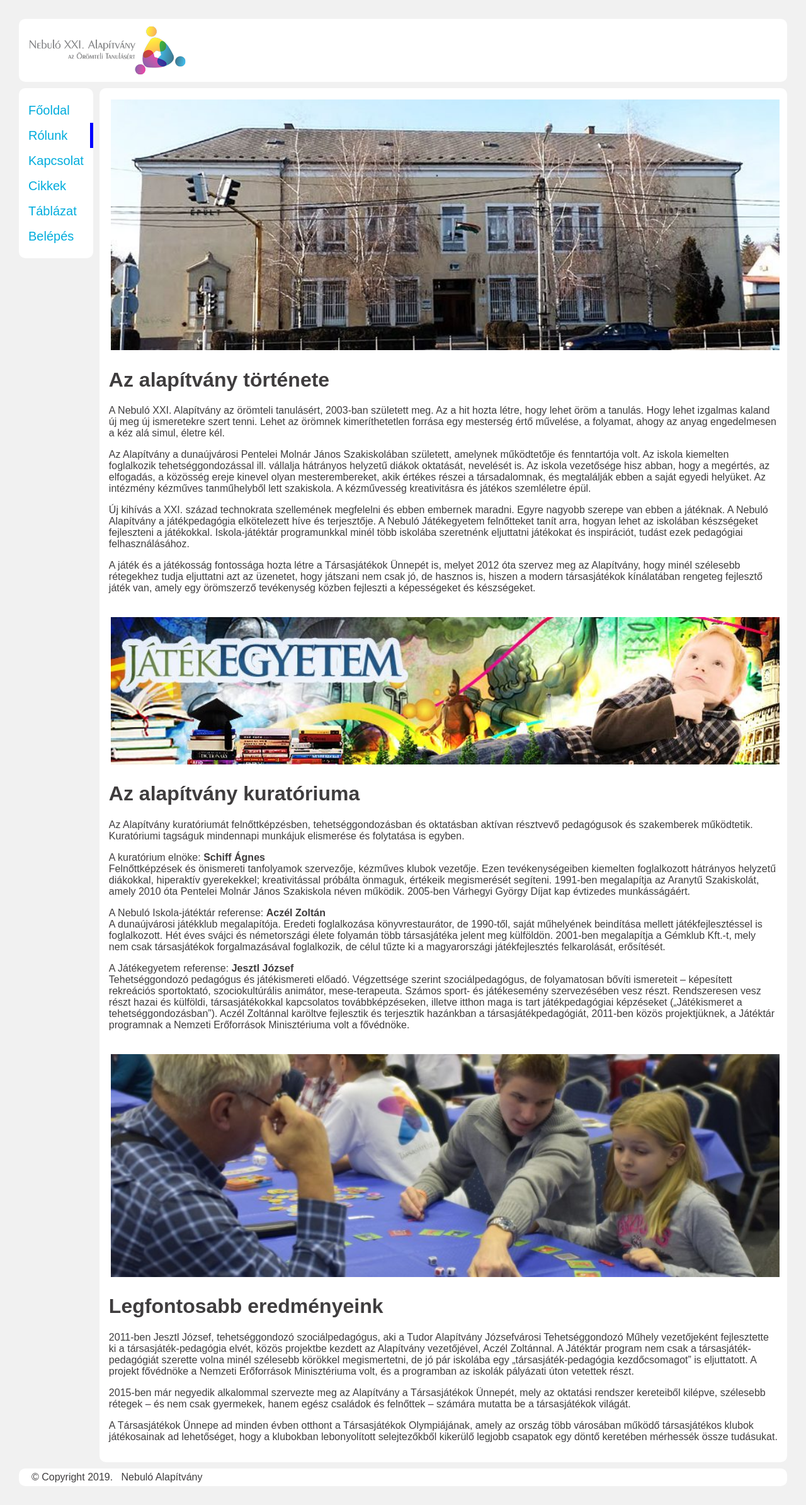
After one commit to trzsolt/webprog, a PHP site: page /?oldal=rolunk in a window 1280 px wide. The commit adds this page. Shown: the whole page at 63% size. Run offline with PHP 8.4, Linux system fonts and the light colour scheme; some libraries are stand-ins or nearby versions.

Commit message:
Rólunk oldal kb kész.

```diff
--- a/includes/config.inc.php
+++ b/includes/config.inc.php
@@ -16,7 +16,7 @@
 
 $oldalak = array(
 	'/' => array('fajl' => 'fooldal', 'szoveg' => 'Főoldal', 'menun' => array(1,1)),
-	'bemutatkozas' => array('fajl' => 'bemutatkozas', 'szoveg' => 'Bemutatkozás', 'menun' => array(1,1)),
+	'rolunk' => array('fajl' => 'rolunk', 'szoveg' => 'Rólunk', 'menun' => array(1,1)),
 	'kapcsolat' => array('fajl' => 'kapcsolat', 'szoveg' => 'Kapcsolat', 'menun' => array(1,1)),
 	'cikkek' => array('fajl' => 'cikkek', 'szoveg' => 'Cikkek', 'menun' => array(1,1)),
     'tablazat' => array('fajl' => 'tablazat', 'szoveg' => 'Táblázat', 'menun' => array(1,1)),
--- a/templates/pages/fooldal.tpl.php
+++ b/templates/pages/fooldal.tpl.php
@@ -1,4 +1,4 @@
 <h2>Ez az oldal egy egyetemi leadandó feladataként készült. A Nebuló Alapítvány jelenleg éles oldalát <a href="http://nebuloalapitvany.hu" target="new">itt tekintheti meg</a>.</h2>
 <div align="center"><img src="./images/2019.jpg" width="80%"></div>
-<h1>Várunk idén is a Társasjátékok ünnepén!</h3>
+<h1>Várunk idén is a Társasjátékok ünnepén!</h1>
 <p>A Társasjátékok ünnepe 2019. november 23-24-én kerül megrendezésre a Lurdy házban. Az immár 8. alkalommal megtartott Társasjátékok ünnepe és társasjátékvásár szombaton 10.00-19.00 óra között, vasárnap pedig 10.00-18.00 között várja a modern társasjátékok iránt érdeklődőket. A társasjátékok országos fesztiváljára jegyek elővételben is kaphatók lesznek, kérjük, hogy figyeljétek az ezzel kapcsolatos híreket! Társasjátékozni jó!</p>
--- /dev/null
+++ b/templates/pages/rolunk.tpl.php
@@ -0,0 +1,22 @@
+<div align="center"><img src="./images/about1.jpg" width="100%"></div>
+<h1>Az alapítvány története</h1>
+<p>A Nebuló XXI. Alapítvány az örömteli tanulásért, 2003-ban született meg. Az a hit hozta létre, hogy lehet öröm a tanulás. Hogy lehet izgalmas kaland új meg új ismeretekre szert tenni. Lehet az örömnek kimeríthetetlen forrása egy mesterség értő művelése, a folyamat, ahogy az anyag engedelmesen a kéz alá simul, életre kél.</p>
+<p>Az Alapítvány a dunaújvárosi Pentelei Molnár János Szakiskolában született, amelynek működtetője és fenntartója volt. Az iskola kiemelten foglalkozik tehetséggondozással ill. vállalja hátrányos helyzetű diákok oktatását, nevelését is. Az iskola vezetősége hisz abban, hogy a megértés, az elfogadás, a közösség ereje kinevel olyan mesterembereket, akik értékes részei a társadalomnak, és megtalálják ebben a saját egyedi helyüket. Az intézmény kézműves tanműhelyből lett szakiskola. A kézművesség kreativitásra és játékos szemléletre épül.</p>
+<p>Új kihívás a XXI. század technokrata szellemének megfelelni és ebben embernek maradni. Egyre nagyobb szerepe van ebben a játéknak. A Nebuló Alapítvány a játékpedagógia elkötelezett híve és terjesztője. A Nebuló Játékegyetem felnőtteket tanít arra, hogyan lehet az iskolában készségeket fejleszteni a játékokkal. Iskola-játéktár programunkkal minél több iskolába szeretnénk eljuttatni játékokat és inspirációt, tudást ezek pedagógiai felhasználásához.</p>
+<p>A játék és a játékosság fontossága hozta létre a Társasjátékok Ünnepét is, melyet 2012 óta szervez meg az Alapítvány, hogy minél szélesebb rétegekhez tudja eljuttatni azt az üzenetet, hogy játszani nem csak jó, de hasznos is, hiszen a modern társasjátékok kínálatában rengeteg fejlesztő játék van, amely egy örömszerző tevékenység közben fejleszti a képességeket és készségeket.</p>
+<br />
+<div align="center"><img src="./images/about2.jpg" width="100%"></div>
+<h1>Az alapítvány kuratóriuma</h1>
+<p>Az Alapítvány kuratóriumát felnőttképzésben, tehetséggondozásban és oktatásban aktívan résztvevő pedagógusok és szakemberek működtetik. Kuratóriumi tagságuk mindennapi munkájuk elismerése és folytatása is egyben.</p>
+<p>A kuratórium elnöke: <strong>Schiff Ágnes</strong><br />
+Felnőttképzések és önismereti tanfolyamok szervezője, kézműves klubok vezetője. Ezen tevékenységeiben kiemelten foglalkozott hátrányos helyzetű diákokkal, hiperaktív gyerekekkel; kreativitással próbálta önmaguk, értékeik megismerését segíteni. 1991-ben megalapítja az Aranytű Szakiskolát, amely 2010 óta Pentelei Molnár János Szakiskola néven működik. 2005-ben Várhegyi György Díjat kap évtizedes munkásságáért.</p>
+<p>A Nebuló Iskola-játéktár referense: <strong>Aczél Zoltán</strong><br />
+A dunaújvárosi játékklub megalapítója. Eredeti foglalkozása könyvrestaurátor, de 1990-től, saját műhelyének beindítása mellett játékfejlesztéssel is foglalkozott. Hét éves svájci és németországi élete folyamán több társasjátéka jelent meg külföldön. 2001-ben megalapítja a Gémklub Kft.-t, mely nem csak társasjátékok forgalmazásával foglalkozik, de célul tűzte ki a magyarországi játékfejlesztés felkarolását, erősítését.</p>
+<p>A Játékegyetem referense: <strong>Jesztl József</strong><br />
+Tehetséggondozó pedagógus és játékismereti előadó. Végzettsége szerint szociálpedagógus, de folyamatosan bővíti ismereteit – képesített rekreációs sportoktató, szociokultúrális animátor, mese-terapeuta. Számos sport- és játékesemény szervezésében vesz részt. Rendszeresen vesz részt hazai és külföldi, társasjátékokkal kapcsolatos továbbképzéseken, illetve itthon maga is tart játékpedagógiai képzéseket („Játékismeret a tehetséggondozásban”). Aczél Zoltánnal karöltve fejlesztik és terjesztik hazánkban a társasjátékpedagógiát, 2011-ben közös projektjüknek, a Játéktár programnak a Nemzeti Erőforrások Minisztériuma volt a fővédnöke.</p>
+<br />
+<div align="center"><img src="./images/about3.jpg" width="100%"></div>
+<h1>Legfontosabb eredményeink</h1>
+<p>2011-ben Jesztl József, tehetséggondozó szociálpedagógus, aki a Tudor Alapítvány Józsefvárosi Tehetséggondozó Műhely vezetőjeként fejlesztette ki a társasjáték-pedagógia elvét, közös projektbe kezdett az Alapítvány vezetőjével, Aczél Zoltánnal. A Játéktár program nem csak a társasjáték-pedagógiát szerette volna minél szélesebb körökkel megismertetni, de jó pár iskolába egy „társasjáték-pedagógia kezdőcsomagot” is eljuttatott. A projekt fővédnöke a Nemzeti Erőforrások Minisztériuma volt, és a programban az iskolák pályázati úton vetettek részt.</p>
+<p>2015-ben már negyedik alkalommal szervezte meg az Alapítvány a Társasjátékok Ünnepét, mely az oktatási rendszer kereteiből kilépve, szélesebb rétegek – és nem csak gyermekek, hanem egész családok és felnőttek – számára mutatta be a társasjátékok világát.</p>
+<p>A Társasjátékok Ünnepe ad minden évben otthont a Társasjátékok Olympiájának, amely az ország több városában működő társasjátékos klubok játékosainak ad lehetőséget, hogy a klubokban lebonyolított selejtezőkből kikerülő legjobb csapatok egy döntő keretében mérhessék össze tudásukat.</p>
```
Also changed, not shown: images/about1.jpg (added), images/about2.jpg (added), images/about3.jpg (added).
